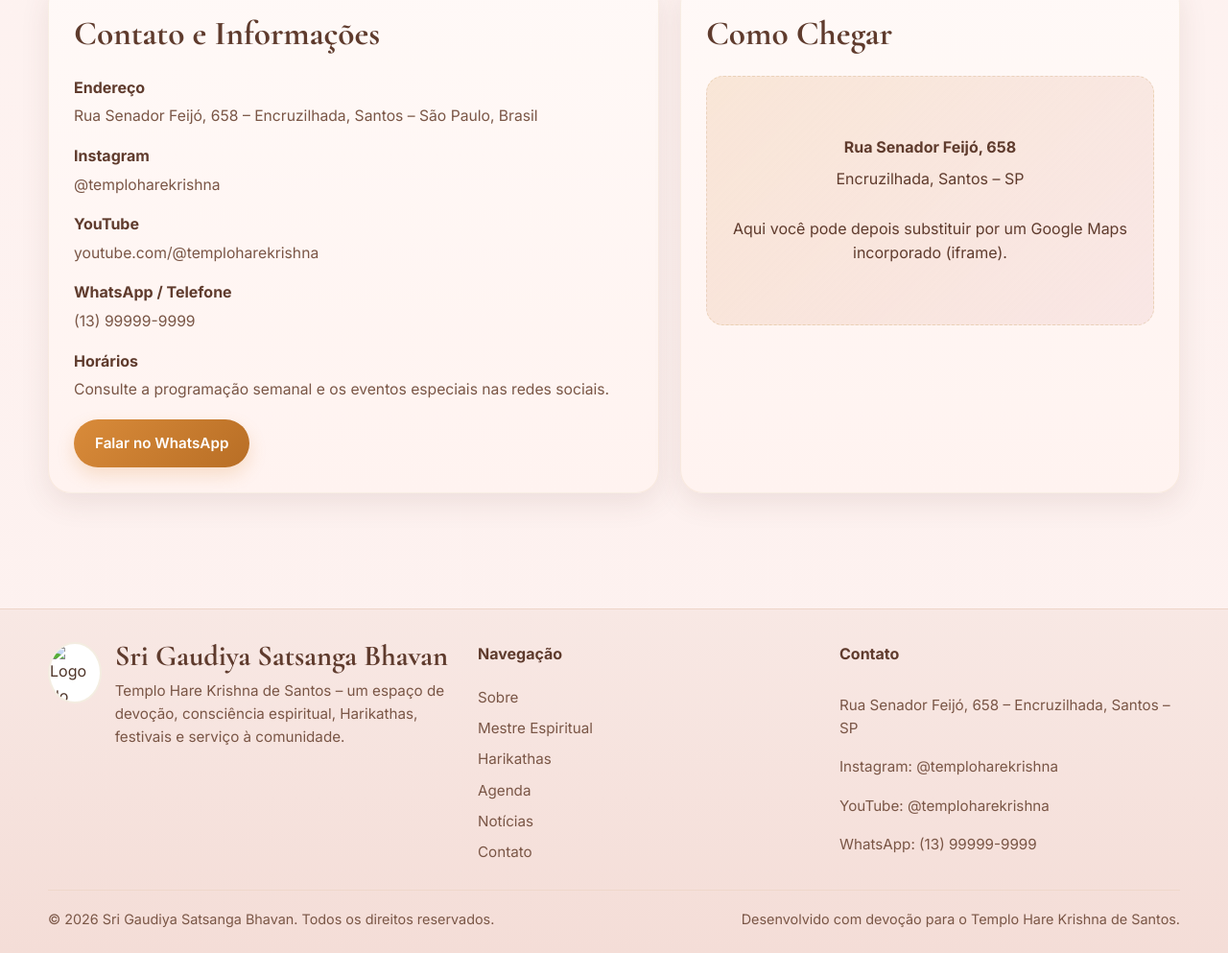
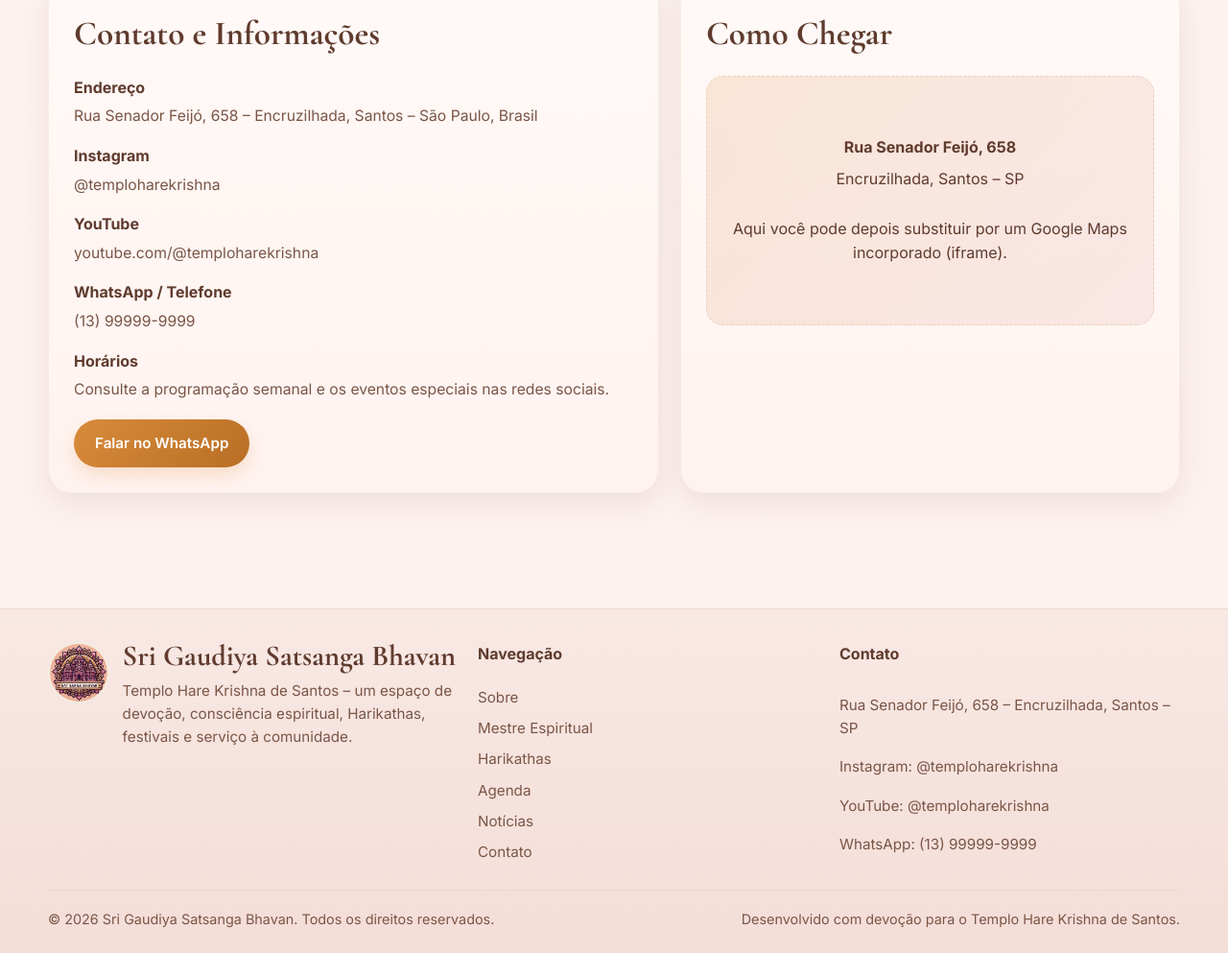
Before and after one commit to contatopetschool-star/satsanga, a plain HTML site: page index.html in a window 1280 px wide. Shown: the part 4732-5725 px from the top of the page at 96% size. Drawn offline with nearby package versions, Linux system fonts and the light colour scheme.

Commit message:
Add files via upload

```diff
--- a/index.html
+++ b/index.html
@@ -1250,7 +1250,7 @@
     <div class="container footer-wrap">
       <div class="footer-top">
         <div class="footer-brand">
-          <img src="images/logo.png" alt="Logo do templo">
+          <img src="logo.jpg" alt="Logo do templo">
           <div>
             <h4>Sri Gaudiya Satsanga Bhavan</h4>
             <p>
```
